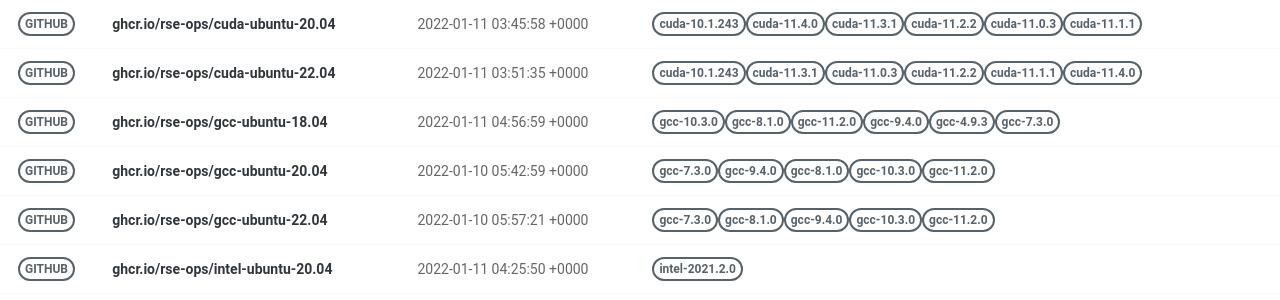
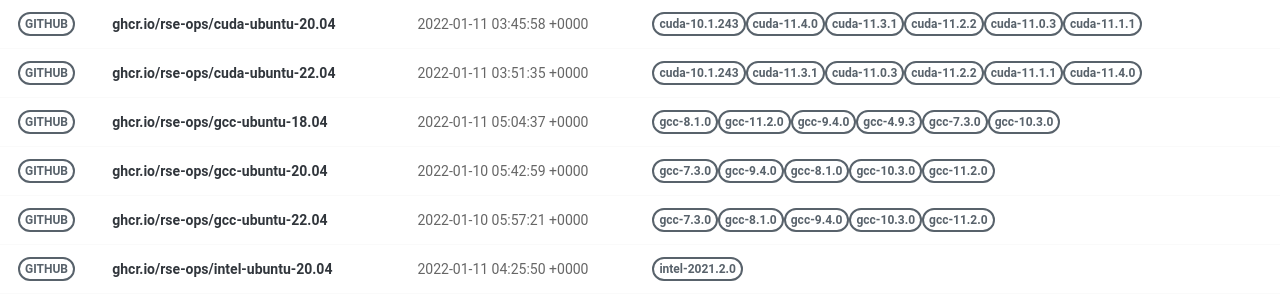
Before and after one commit to rse-ops/docker-images, a Jekyll site: the page built from pages/index.md, in a window 1280 px wide. Shown: the part 277-577 px from the top of the page. Built offline with Jekyll 4.4.1, drawn with Linux system fonts in a browser that asks for light colours; nearby versions of some CDN libraries.

Commit message:
Automated push to update library 2022-01-11

```diff
--- a/_library/ghcr.io-rse-ops-gcc-ubuntu-18.04.md
+++ b/_library/ghcr.io-rse-ops-gcc-ubuntu-18.04.md
@@ -1,14 +1,11 @@
 ---
 layout: container
 name: ghcr.io/rse-ops/gcc-ubuntu-18.04
-updated_at: 2022-01-11 04:56:59.583810
+updated_at: 2022-01-11 05:04:37.409544
 
 
 container_url: https://github.com/orgs/rse-ops/packages/container/package/gcc-ubuntu-18.04
 versions:
- - tag: gcc-10.3.0
-   dockerfile: https://github.com/rse-ops/docker-images/blob/main/ubuntu/gcc/Dockerfile
-   manifest: https://crane.ggcr.dev/manifest/ghcr.io/rse-ops/gcc-ubuntu-18.04:gcc-10.3.0
  - tag: gcc-8.1.0
    dockerfile: https://github.com/rse-ops/docker-images/blob/main/ubuntu/gcc/Dockerfile
    manifest: https://crane.ggcr.dev/manifest/ghcr.io/rse-ops/gcc-ubuntu-18.04:gcc-8.1.0
```
Also changed, not shown: other parts of _library/ghcr.io-rse-ops-gcc-ubuntu-18.04.md (+3 -0 lines).
